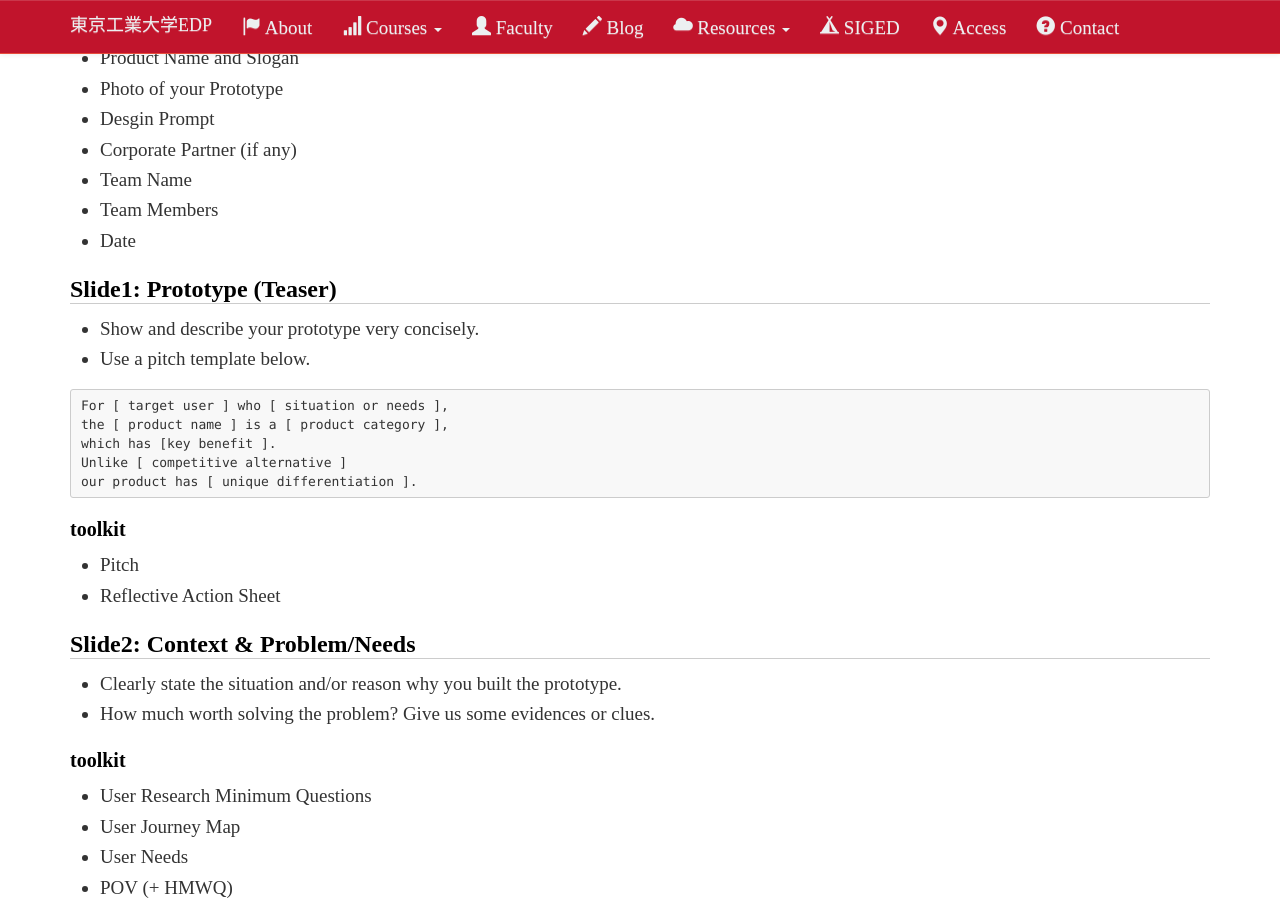
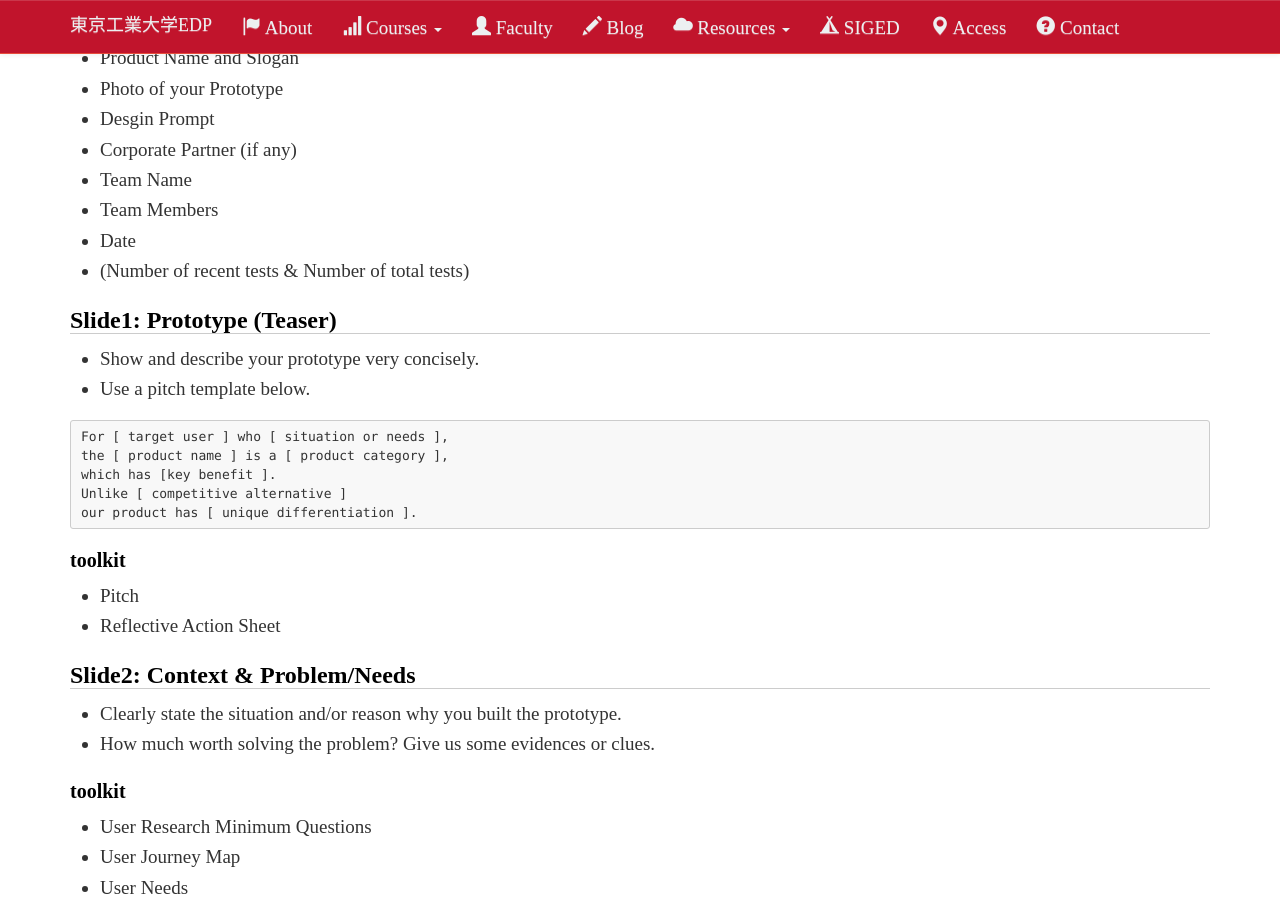
Before and after one commit to titech-edp/titech-edp.github.io, a Jekyll site: the page built from resources/pitch-template.md, in a window 1280 px wide and 900 px high, scrolled down 493 px. Built offline with Jekyll 4.4.1, drawn with Linux system fonts in a browser that asks for light colours; nearby versions of some CDN libraries; library files that are not in the unit come from our copies.

Commit message:
Update pitch template

```diff
--- a/resources/pitch-template.md
+++ b/resources/pitch-template.md
@@ -11,6 +11,7 @@ title: Pitch Template
 - Team Name
 - Team Members
 - Date
+- (Number of recent tests & Number of total tests)
 
 ## Slide1: Prototype (Teaser)
 - Show and describe your prototype very concisely.
```
